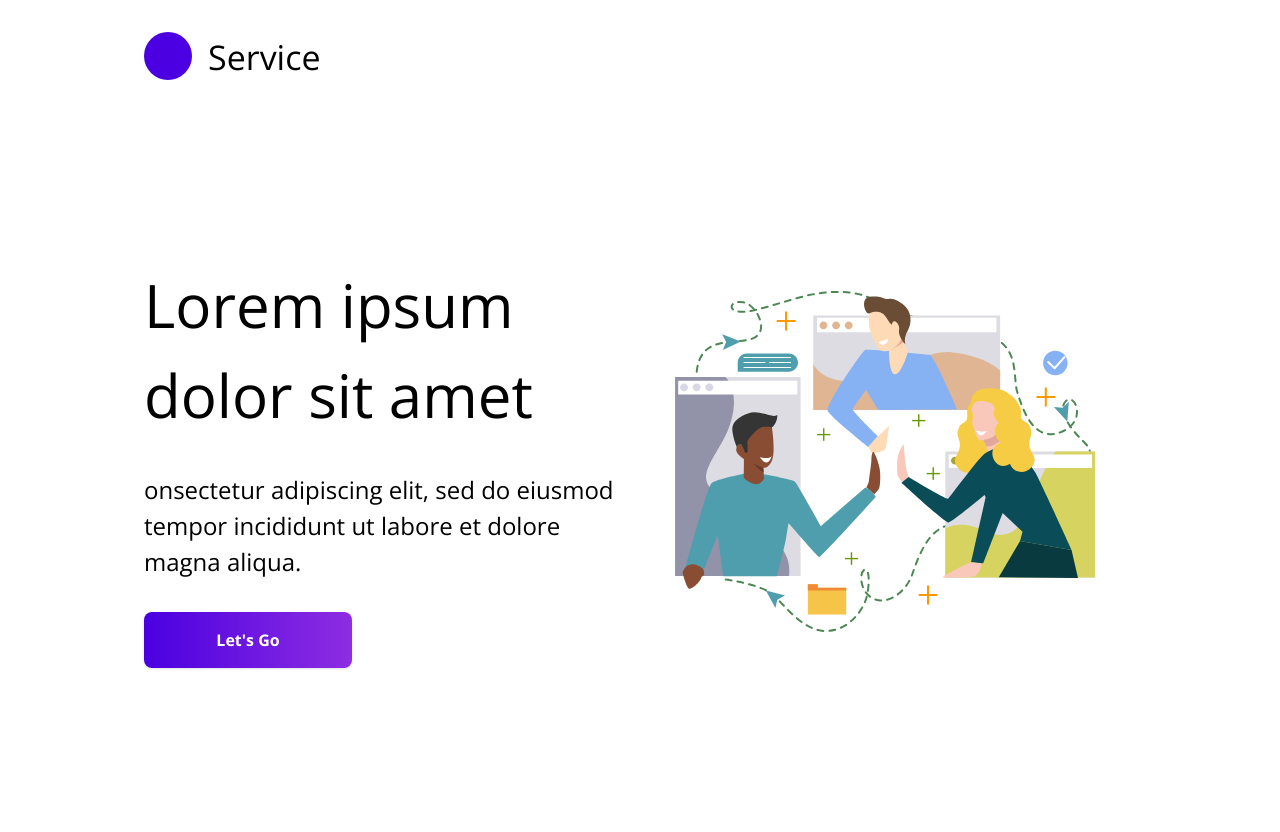
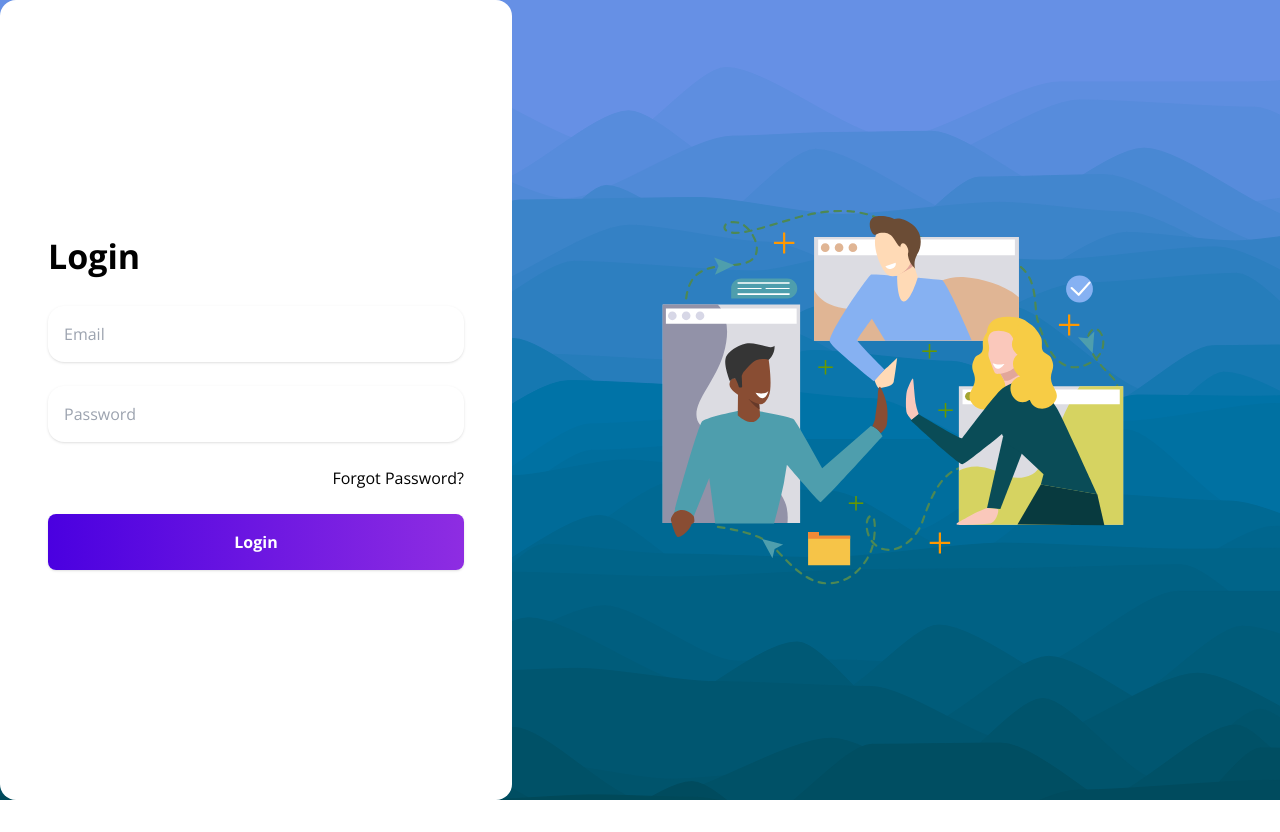
Before and after one commit to bwjctan1999/ojt-test, a React (Vite) app in the folder frontend/: page /Login in a window 1280 px wide. After the commit the page ends 800 px from the top, so only its background shows below. Built offline with nearby package versions, Linux system fonts and the light colour scheme.

Commit message:
added Routing for Login Page

```diff
--- a/frontend/src/App.jsx
+++ b/frontend/src/App.jsx
@@ -7,6 +7,7 @@ function App() {
     <BrowserRouter>
       <Routes>
         <Route path="/*" element={<Home />}/>
+        <Route path="/Login" element={<Login />}/>
       </Routes>
     </BrowserRouter>
   );
```
